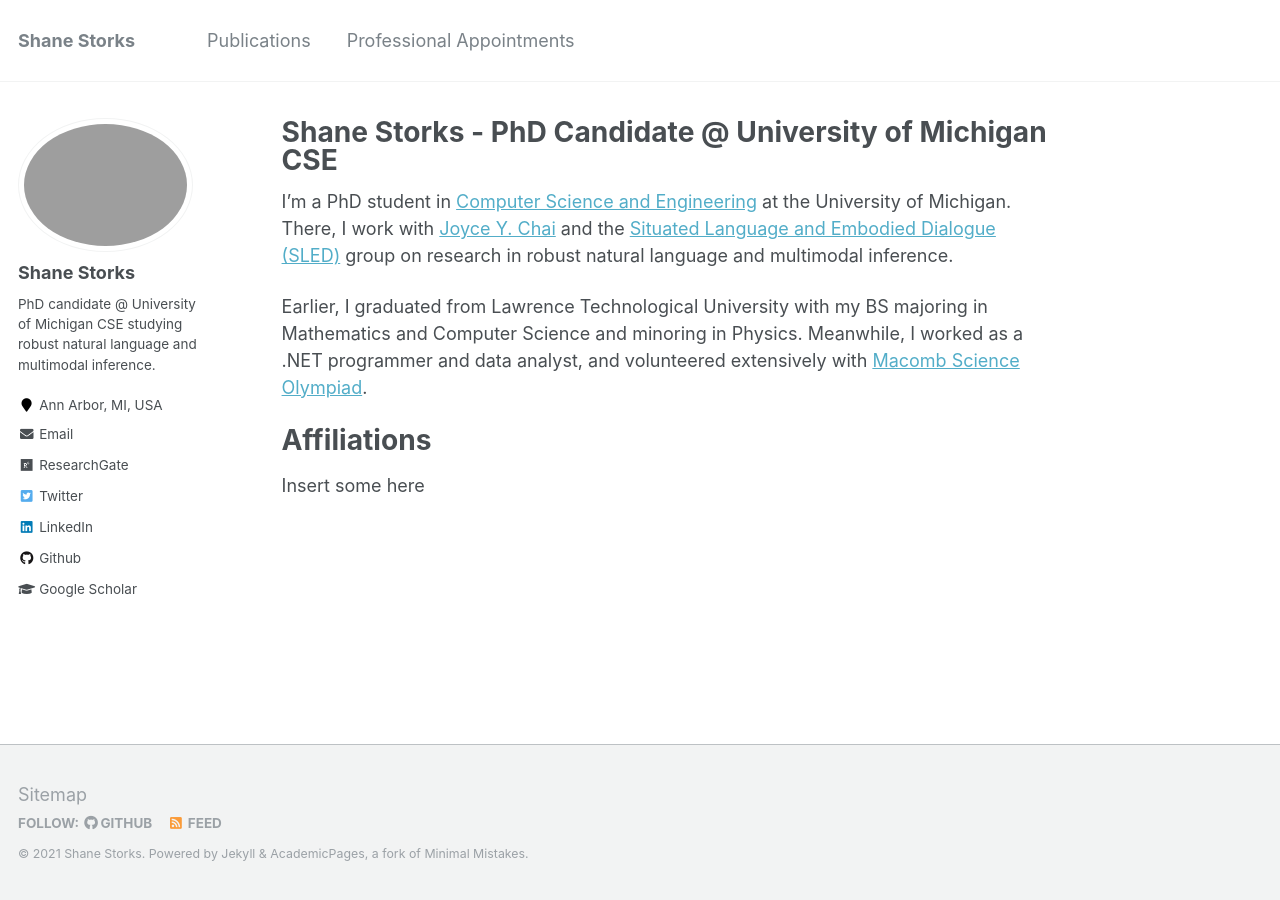
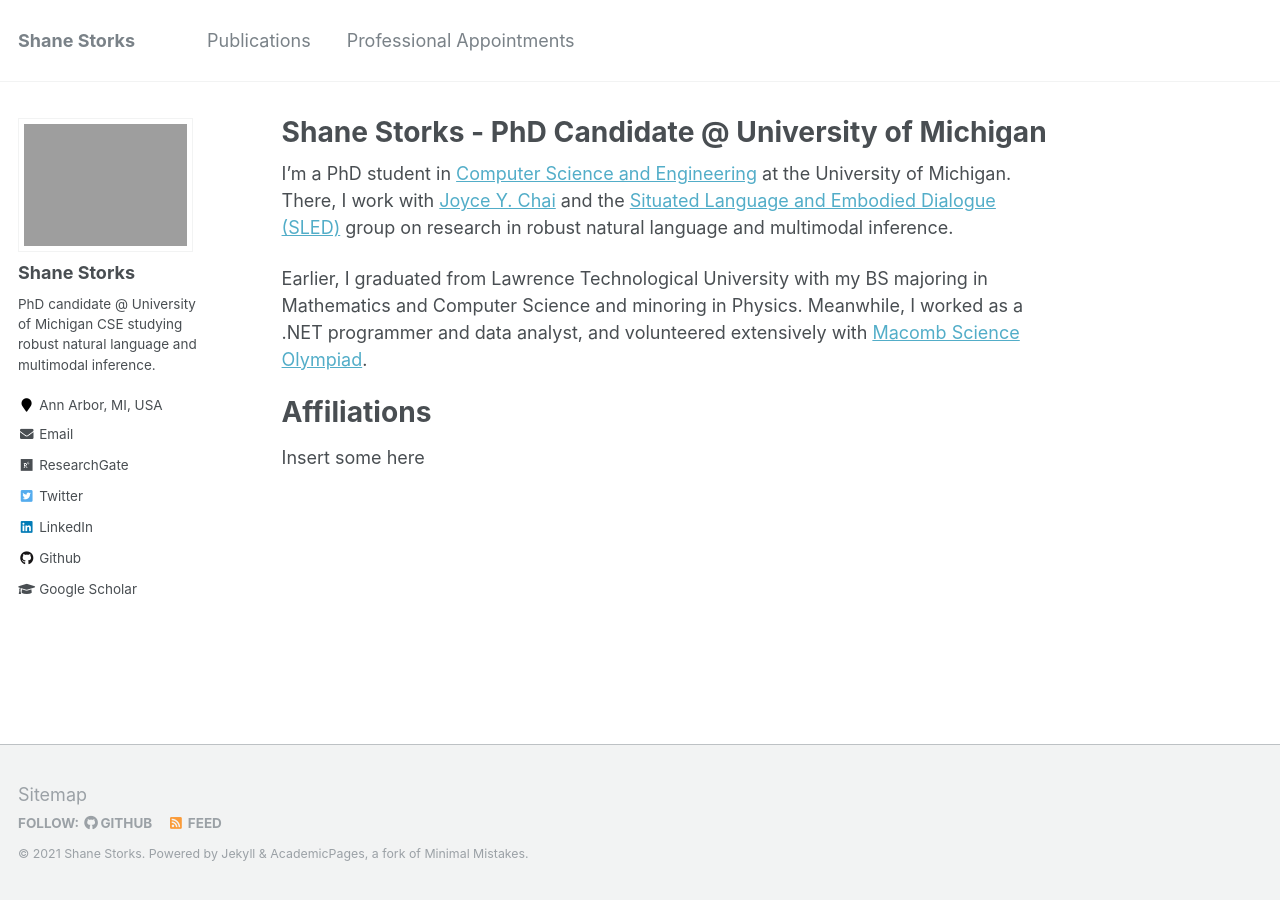
Before and after one commit to shanestorks/shanestorks.github.io, a Jekyll site: the page built from _pages/about.md, in a window 1280 px wide. Built offline with Jekyll 4.4.1, drawn with Linux system fonts in a browser that asks for light colours.

Commit message:
change profile picture look

```diff
--- a/_pages/about.md
+++ b/_pages/about.md
@@ -1,6 +1,6 @@
 ---
 permalink: /
-title: "Shane Storks - PhD Candidate @ University of Michigan CSE"
+title: "Shane Storks - PhD Candidate @ University of Michigan"
 excerpt: "About me"
 author_profile: true
 redirect_from:
--- a/_sass/_sidebar.scss
+++ b/_sass/_sidebar.scss
@@ -84,7 +84,7 @@
 
   img {
     max-width: 175px;
-    border-radius: 50%;
+    // border-radius: 50%;
 
     @include breakpoint($large) {
       padding: 5px;
```
